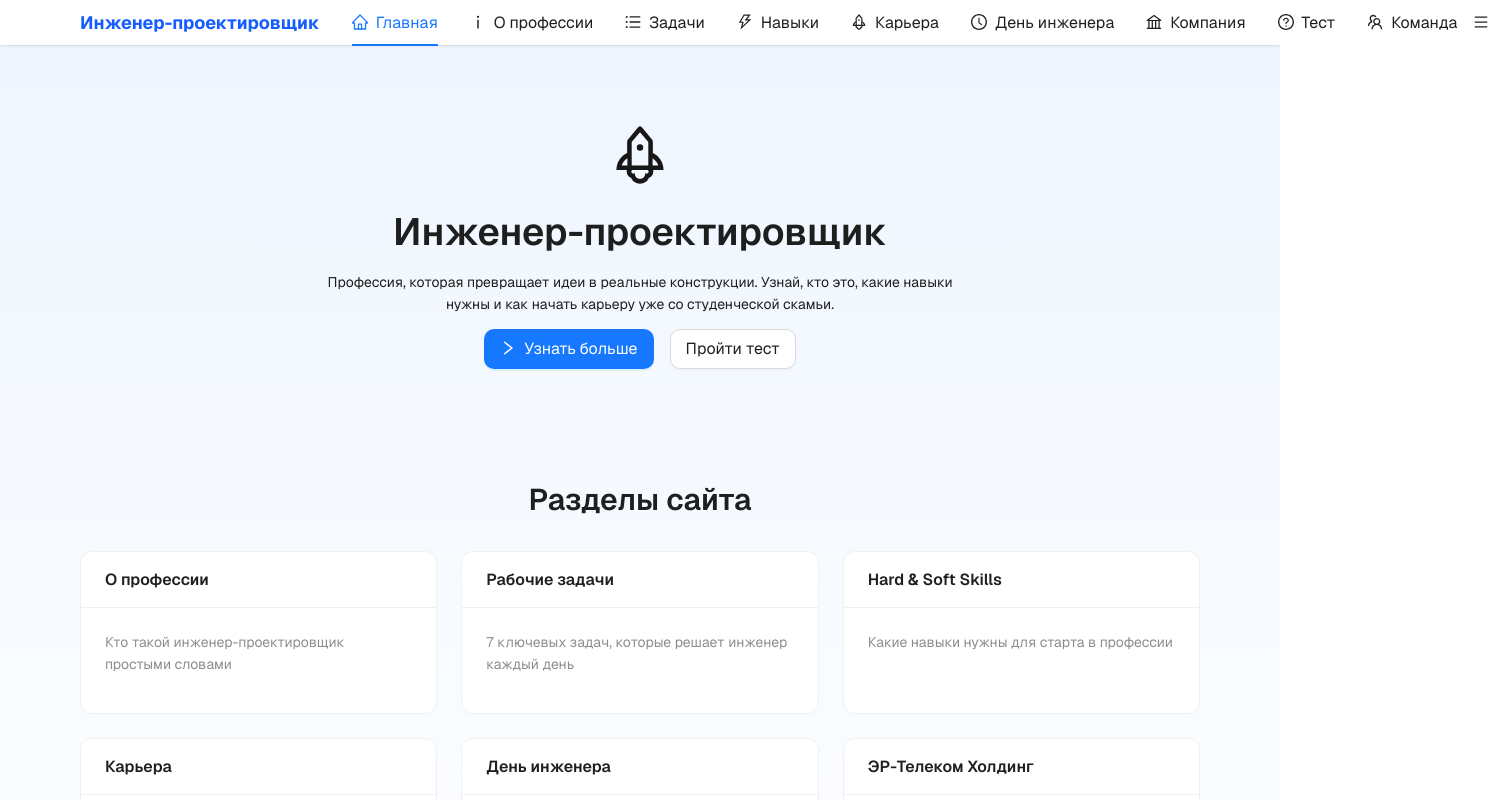
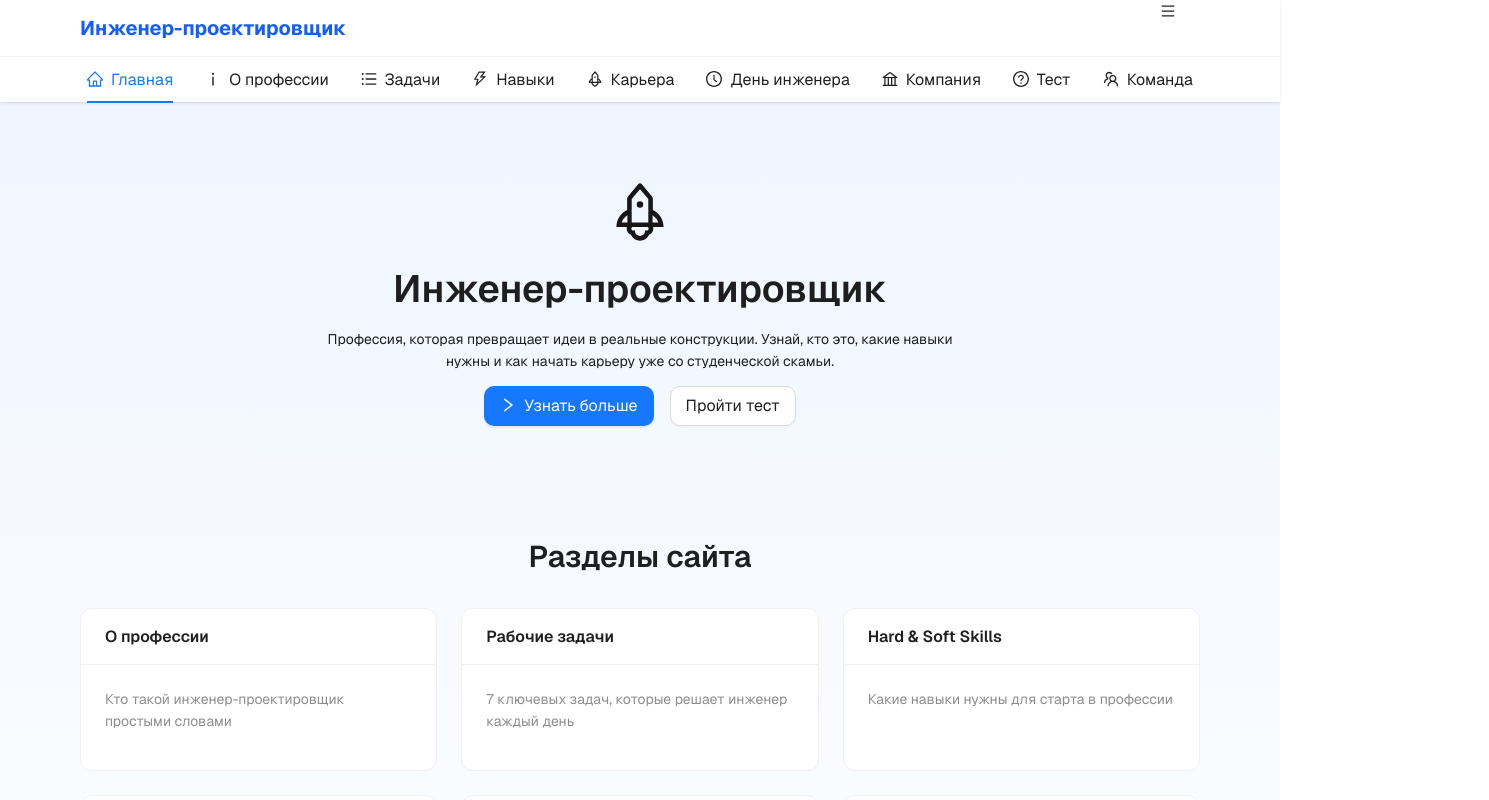
Before and after one commit to 37Bantik/radiohats, a Next.js app: page / in a window 1280 px wide. Shown: the top 800 px of the page, 1489 px wide, since content can reach past the window. Built offline with nearby package versions, Linux system fonts and the light colour scheme.

Commit message:
Redesign-header-centered-title

```diff
--- a/src/components/layout/Header.tsx
+++ b/src/components/layout/Header.tsx
@@ -67,29 +67,34 @@ export function Header() {
 
   return (
     <header className="sticky top-0 z-50 bg-white shadow-sm">
-      <div className="mx-auto flex max-w-6xl items-center px-4">
+      {/* Top row: title centered, hamburger on mobile */}
+      <div className="relative mx-auto flex max-w-6xl items-center justify-center px-4 py-3 md:justify-between">
         <Link
           href="/"
-          className="mr-4 text-lg font-bold whitespace-nowrap text-blue-600"
+          className="text-lg font-bold text-blue-600 md:text-xl"
         >
           Инженер-проектировщик
         </Link>
 
-        {/* Desktop menu */}
-        <Menu
-          mode="horizontal"
-          selectedKeys={[pathname]}
-          items={menuItems}
-          className="hidden flex-1 border-b-0 md:flex"
-        />
-
-        {/* Mobile hamburger */}
+        {/* Mobile hamburger — absolute right */}
         <Button
           type="text"
           icon={<MenuOutlined />}
-          className="ml-auto md:hidden"
+          className="absolute right-4 top-1/2 -translate-y-1/2 md:hidden"
           onClick={() => setDrawerOpen(true)}
         />
+      </div>
+
+      {/* Desktop menu row */}
+      <div className="hidden border-t border-gray-100 md:block">
+        <div className="mx-auto max-w-6xl">
+          <Menu
+            mode="horizontal"
+            selectedKeys={[pathname]}
+            items={menuItems}
+            className="border-b-0 justify-center"
+          />
+        </div>
       </div>
 
       {/* Mobile drawer */}
```
